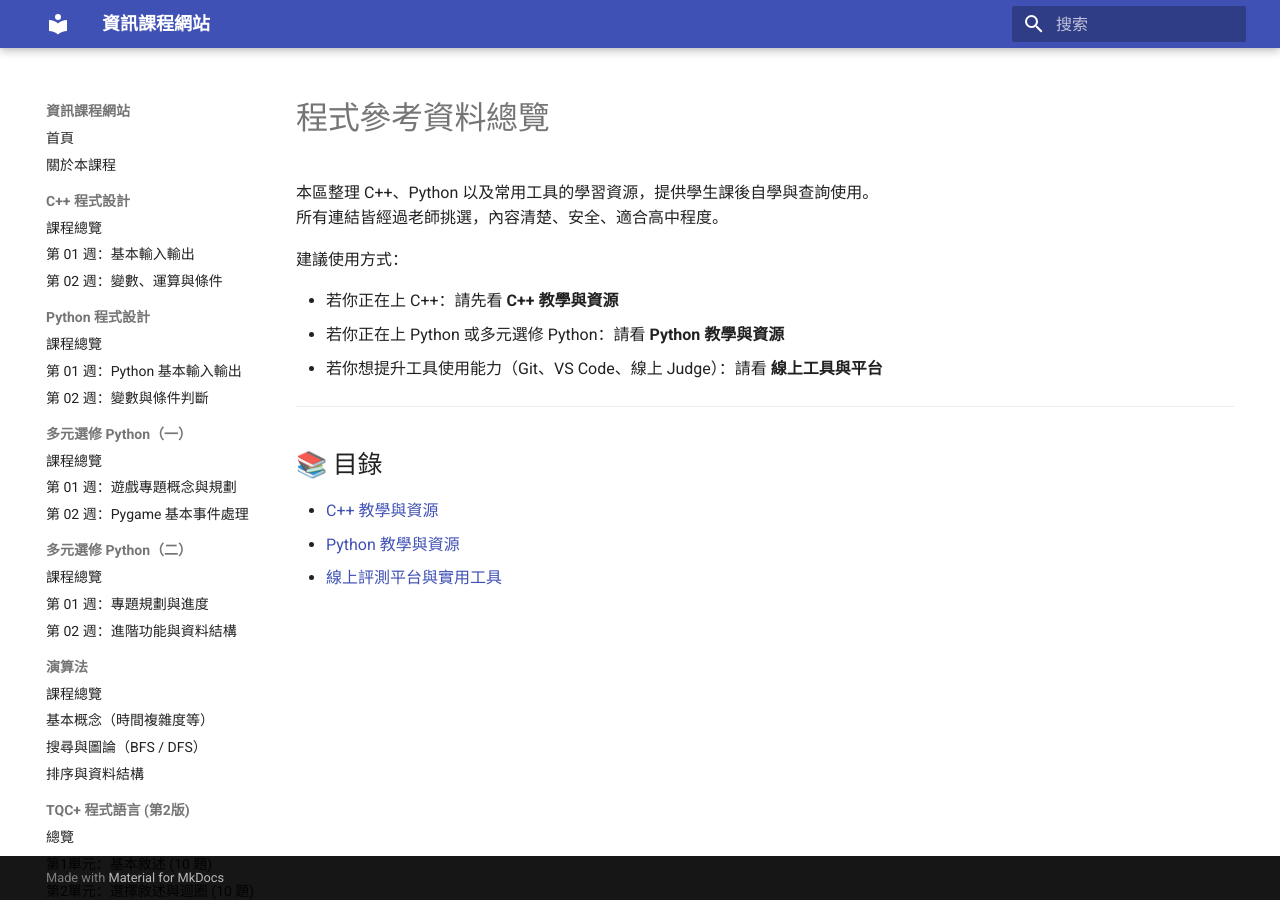
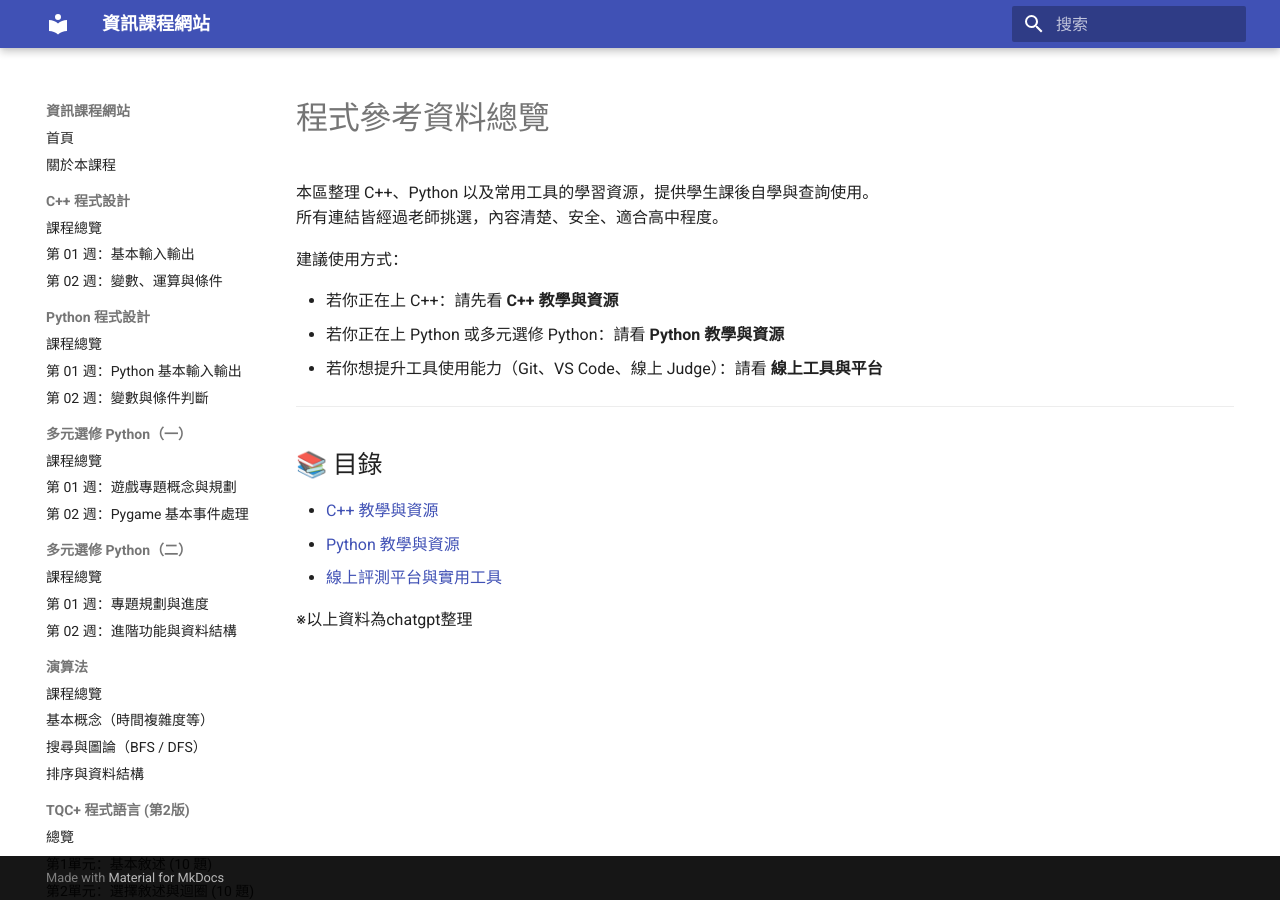
Before and after one commit to be6922/cs-course-site, an MkDocs documentation site: the page built from docs/reference/index.md, in a window 1280 px wide. Built offline with MkDocs 1.6.1 and Material for MkDocs 9.7.7, drawn with Linux system fonts in a browser that asks for light colours.

Commit message:
Add note about resource organization by ChatGPT
Added a note indicating that the resources were organized by ChatGPT.

```diff
--- a/docs/reference/index.md
+++ b/docs/reference/index.md
@@ -15,3 +15,5 @@
 - [C++ 教學與資源](cpp_links.md)
 - [Python 教學與資源](python_links.md)
 - [線上評測平台與實用工具](tools.md)
+
+※以上資料為chatgpt整理
```
